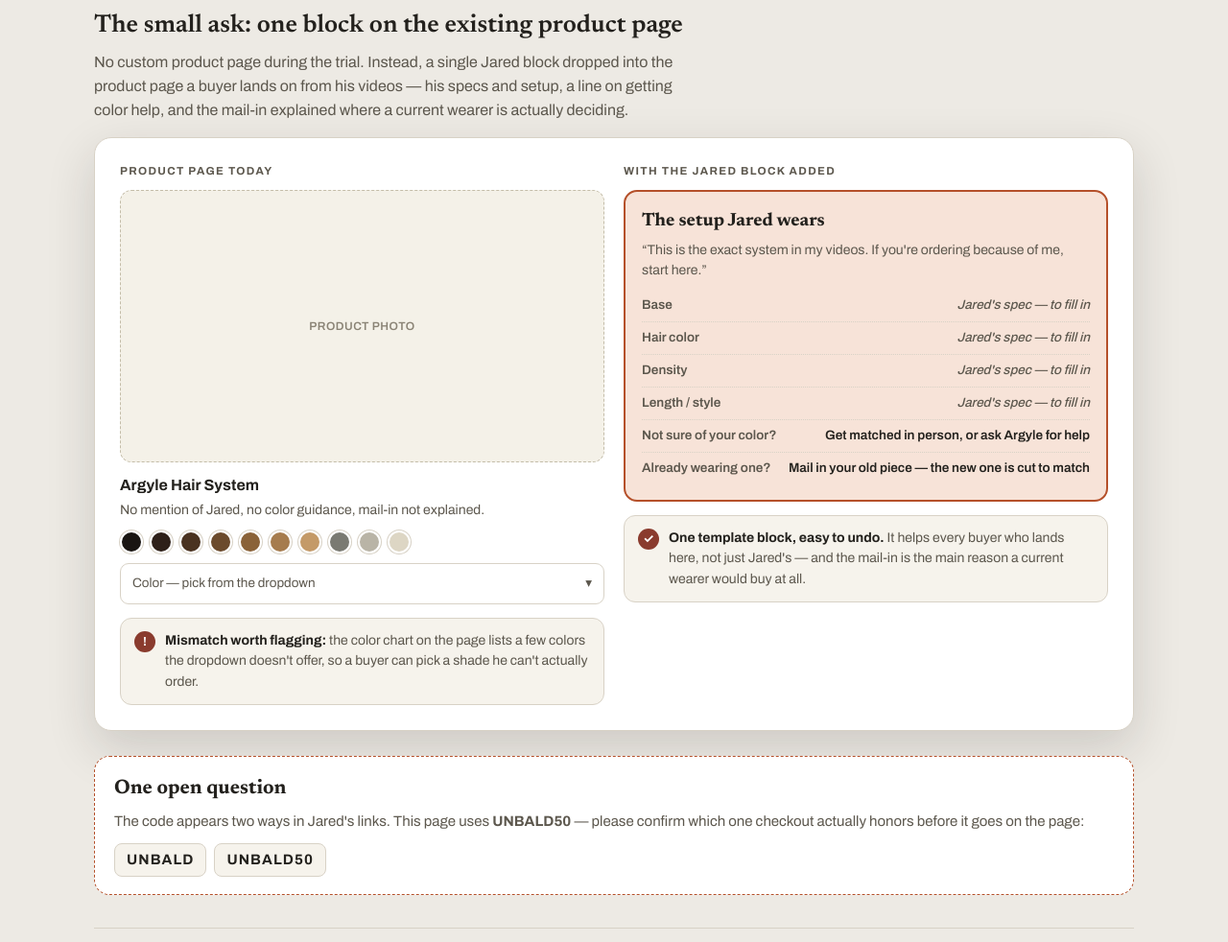
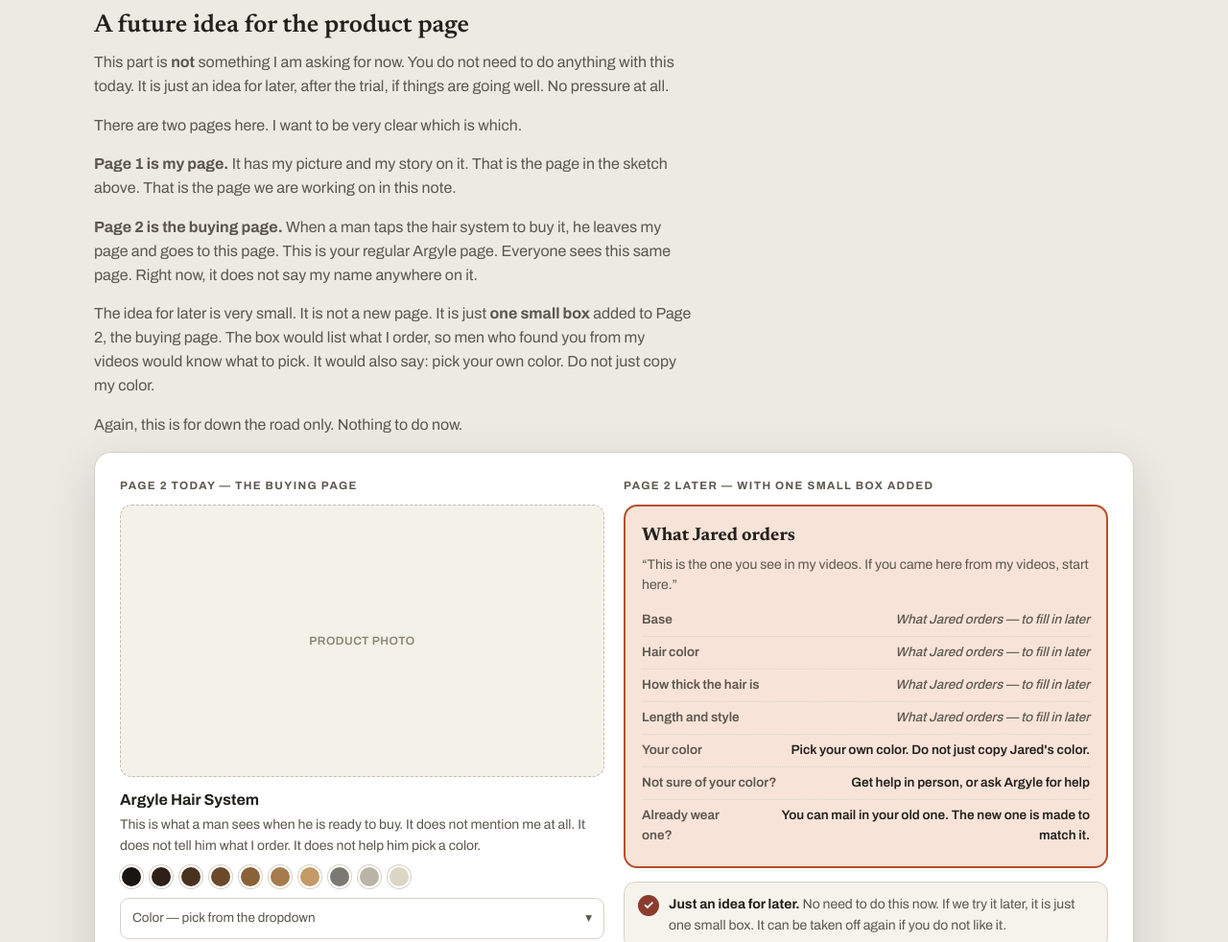
Before and after one commit to jaredhashair/Mane-Map, a plain HTML site: page argyle-mockup/index.html in a window 1280 px wide. Shown: the part 2007-2989 px from the top of the page at 96% size. Drawn offline with Linux system fonts and the light colour scheme.

Commit message:
Reframe product page section as future idea, plain language

```diff
--- a/argyle-mockup/index.html
+++ b/argyle-mockup/index.html
@@ -406,21 +406,34 @@
       <div class="notes-grid" id="notes"></div>
 
       <section class="ask" aria-labelledby="ask-h">
-        <h2 id="ask-h">The small ask: one block on the existing product page</h2>
+        <h2 id="ask-h">A future idea for the product page</h2>
         <p>
-          No custom product page during the trial. Instead, a single Jared block dropped into the product page
-          a buyer lands on from his videos — his specs and setup, a line on getting color help, and the mail-in
-          explained where a current wearer is actually deciding.
+          This part is <strong>not</strong> something I am asking for now. You do not need to do anything with this today. It is just an idea for later, after the trial, if things are going well. No pressure at all.
+        </p>
+        <p>
+          There are two pages here. I want to be very clear which is which.
+        </p>
+        <p>
+          <strong>Page 1 is my page.</strong> It has my picture and my story on it. That is the page in the sketch above. That is the page we are working on in this note.
+        </p>
+        <p>
+          <strong>Page 2 is the buying page.</strong> When a man taps the hair system to buy it, he leaves my page and goes to this page. This is your regular Argyle page. Everyone sees this same page. Right now, it does not say my name anywhere on it.
+        </p>
+        <p>
+          The idea for later is very small. It is not a new page. It is just <strong>one small box</strong> added to Page 2, the buying page. The box would list what I order, so men who found you from my videos would know what to pick. It would also say: pick your own color. Do not just copy my color.
+        </p>
+        <p>
+          Again, this is for down the road only. Nothing to do now.
         </p>
         <div class="ask-card">
           <div class="ask-grid">
             <div>
-              <p class="col-label">Product page today</p>
+              <p class="col-label">Page 2 today — the buying page</p>
               <div class="ph ph-wrap" style="border-radius:12px; aspect-ratio:16/9;">
                 <span>PRODUCT PHOTO</span>
               </div>
               <p style="font-weight:700; margin:12px 0 2px;">Argyle Hair System</p>
-              <p style="color:var(--ink-soft); font-size:14px; margin:0;">No mention of Jared, no color guidance, mail-in not explained.</p>
+              <p style="color:var(--ink-soft); font-size:14px; margin:0;">This is what a man sees when he is ready to buy. It does not mention me at all. It does not tell him what I order. It does not help him pick a color.</p>
               <div class="swatches" aria-hidden="true">
                 <i style="background:#191512"></i><i style="background:#2e2019"></i><i style="background:#4a3220"></i>
                 <i style="background:#6b4a2c"></i><i style="background:#8a6238"></i><i style="background:#a67c4e"></i>
@@ -430,24 +443,25 @@
               <div class="m-select" style="border-color:var(--line); color:var(--ink-soft); background:var(--panel);"><span>Color — pick from the dropdown</span><span aria-hidden="true">▾</span></div>
               <div class="flag">
                 <span class="fi" aria-hidden="true">!</span>
-                <p><b>Mismatch worth flagging:</b> the color chart on the page lists a few colors the dropdown doesn't offer, so a buyer can pick a shade he can't actually order.</p>
+                <p><b>One small problem to know about:</b> The color chart shows some colors you cannot pick in the list below it. So a man can see a color he likes, but he cannot order it.</p>
               </div>
             </div>
             <div>
-              <p class="col-label">With the Jared block added</p>
+              <p class="col-label">Page 2 later — with one small box added</p>
               <div class="jared-block">
-                <h3>The setup Jared wears</h3>
-                <p>“This is the exact system in my videos. If you're ordering because of me, start here.”</p>
-                <div class="spec-row"><span class="k">Base</span><span class="v tbd">Jared's spec — to fill in</span></div>
-                <div class="spec-row"><span class="k">Hair color</span><span class="v tbd">Jared's spec — to fill in</span></div>
-                <div class="spec-row"><span class="k">Density</span><span class="v tbd">Jared's spec — to fill in</span></div>
-                <div class="spec-row"><span class="k">Length / style</span><span class="v tbd">Jared's spec — to fill in</span></div>
-                <div class="spec-row"><span class="k">Not sure of your color?</span><span class="v">Get matched in person, or ask Argyle for help</span></div>
-                <div class="spec-row"><span class="k">Already wearing one?</span><span class="v">Mail in your old piece — the new one is cut to match</span></div>
+                <h3>What Jared orders</h3>
+                <p>“This is the one you see in my videos. If you came here from my videos, start here.”</p>
+                <div class="spec-row"><span class="k">Base</span><span class="v tbd">What Jared orders — to fill in later</span></div>
+                <div class="spec-row"><span class="k">Hair color</span><span class="v tbd">What Jared orders — to fill in later</span></div>
+                <div class="spec-row"><span class="k">How thick the hair is</span><span class="v tbd">What Jared orders — to fill in later</span></div>
+                <div class="spec-row"><span class="k">Length and style</span><span class="v tbd">What Jared orders — to fill in later</span></div>
+                <div class="spec-row"><span class="k">Your color</span><span class="v">Pick your own color. Do not just copy Jared's color.</span></div>
+                <div class="spec-row"><span class="k">Not sure of your color?</span><span class="v">Get help in person, or ask Argyle for help</span></div>
+                <div class="spec-row"><span class="k">Already wear one?</span><span class="v">You can mail in your old one. The new one is made to match it.</span></div>
               </div>
               <div class="flag">
                 <span class="fi" aria-hidden="true">✓</span>
-                <p><b>One template block, easy to undo.</b> It helps every buyer who lands here, not just Jared's — and the mail-in is the main reason a current wearer would buy at all.</p>
+                <p><b>Just an idea for later.</b> No need to do this now. If we try it later, it is just one small box. It can be taken off again if you do not like it.</p>
               </div>
             </div>
           </div>
```
